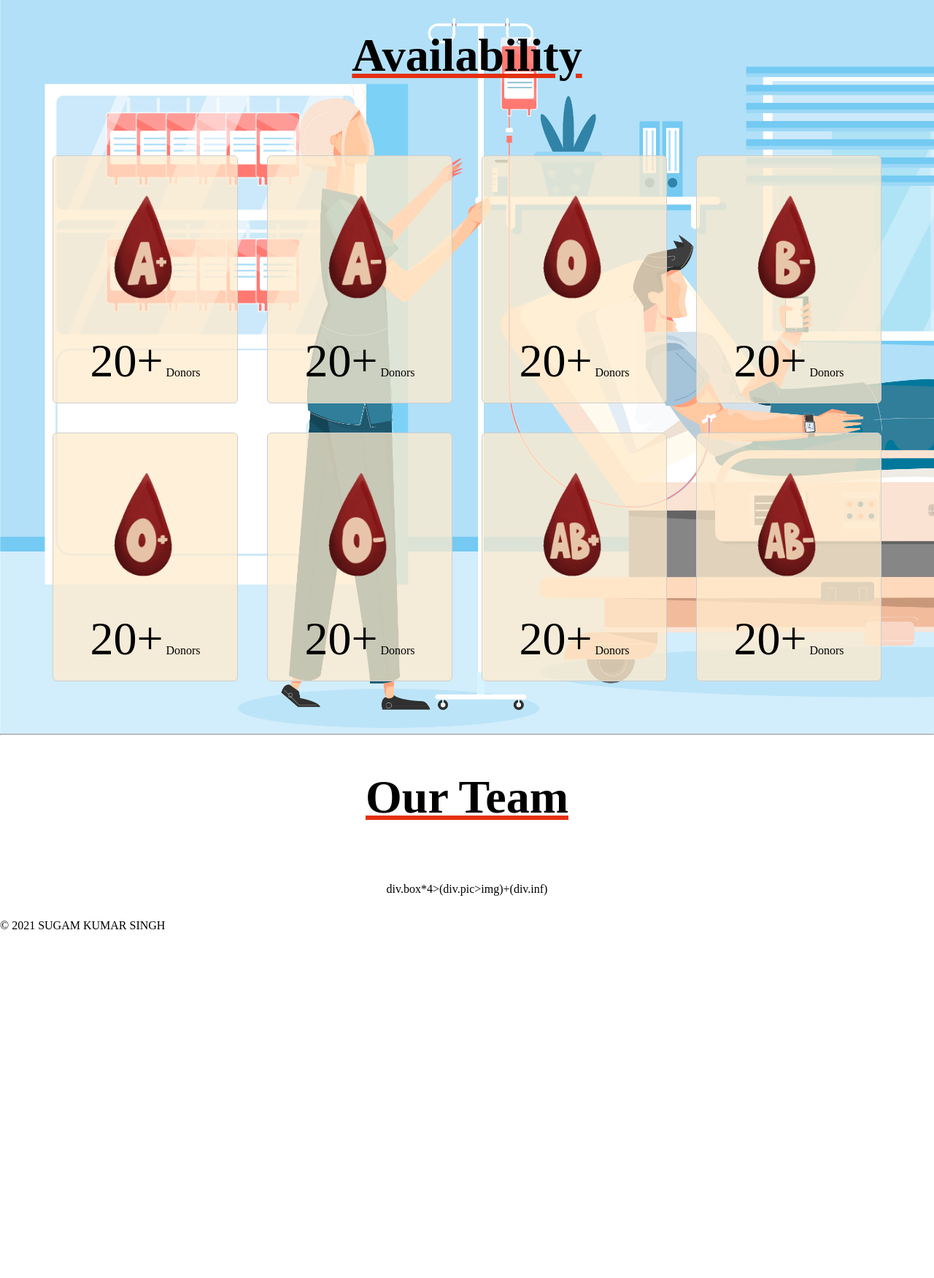
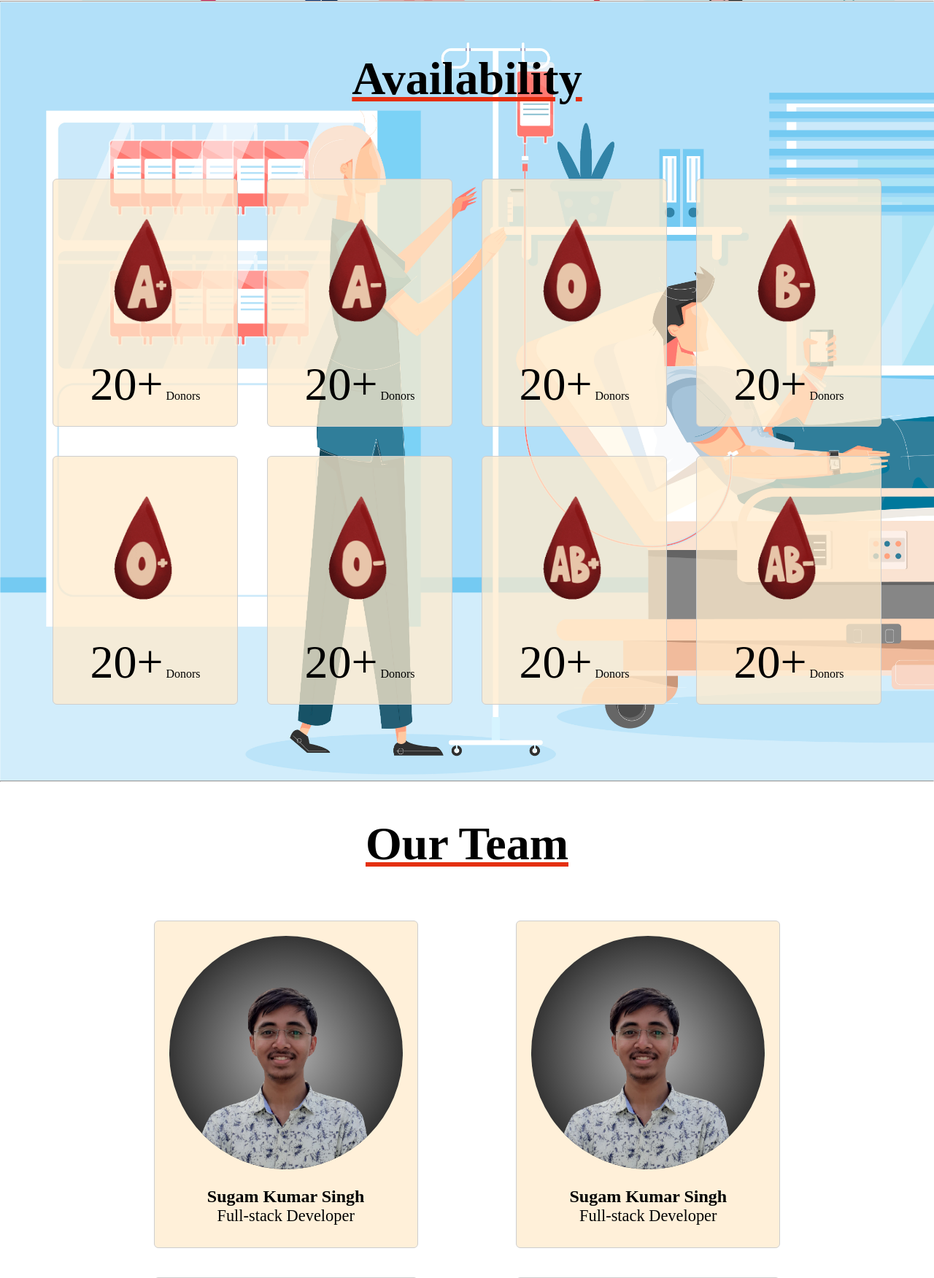
Before and after one commit to SugamKumarSingh/blood-bucket-responsive, a PHP site: page /src/index.html in a window 1280 px wide. Shown: the part 1347-3099 px from the top of the page at 73% size. Before the commit the page ends 2621 px from the top, so only its background shows below. Run offline with PHP 8.4, Linux system fonts and the light colour scheme.

Commit message:
index ready for pre-release

```diff
--- a/src/index.html
+++ b/src/index.html
@@ -20,8 +20,8 @@
                 <li><a href="#benefits">Benefits</a></li>
                 <li><a href="#availability">Availability</a></li>
                 <li><a href="#team">Our Team</a></li>
-                <a href="#"><button id="main-login-Btn">SIGN UP</button></a>
             </ul>
+            <a href="#"><button id="main-login-Btn">SIGN UP</button></a>
         </div>
     </header>
 
@@ -155,13 +155,42 @@
             </h2>
         </div>
         <div class="body-container">
-            div.box*4>(div.pic>img)+(div.inf)
+            <div class="box">
+                <div class="pic"><img src="../assets/pics/sks.png" alt=""></div>
+                <div class="info">
+                    <p class="tname">Sugam Kumar Singh</p>
+                    <p class="role">Full-stack Developer</p>
+                </div>
+            </div>
+            <div class="box">
+                <div class="pic"><img src="../assets/pics/sks.png" alt=""></div>
+                <div class="info">
+                    <p class="tname">Sugam Kumar Singh</p>
+                    <p class="role">Full-stack Developer</p>
+                </div>
+            </div>
+        </div>
+        <div class="body-container">
+            <div class="box">
+                <div class="pic"><img src="../assets/pics/sks.png" alt=""></div>
+                <div class="info">
+                    <p class="tname">Sugam Kumar Singh</p>
+                    <p class="role">Full-stack Developer</p>
+                </div>
+            </div>
+            <div class="box">
+                <div class="pic"><img src="../assets/pics/sks.png" alt=""></div>
+                <div class="info">
+                    <p class="tname">Sugam Kumar Singh</p>
+                    <p class="role">Full-stack Developer</p>
+                </div>
+            </div>
         </div>
     </section>
 
     <footer>
         <div class="foot">
-            <p>&copy; 2021 SUGAM KUMAR SINGH</p>
+            <p>All Rights Reserved. &copy; 2021 SUGAM KUMAR SINGH</p>
         </div>
     </footer>
 
--- a/style/style.css
+++ b/style/style.css
@@ -36,6 +36,7 @@ header ul {
   list-style-type: none;
   display: flex;
   float: right;
+  margin-right: 9rem;
 }
 li a {
   transition: all 0.5s ease;
@@ -60,6 +61,7 @@ ul li {
   font-weight: bold;
   background: linear-gradient(30deg, rgb(187, 22, 22), rgb(212, 119, 12));
   color: white;
+  float: right;
 }
 #main-login-Btn:hover {
   letter-spacing: 2px;
@@ -135,6 +137,7 @@ ul li {
   flex-wrap: wrap;
   justify-content: center;
   padding: 2rem;
+  padding-bottom: 4rem;
 }
 #benefits .body-container .box {
   background-color: rgba(255, 235, 205, 0.75);
@@ -189,6 +192,55 @@ ul li {
 }
 
 /* Team */
-
+#team .body-container {
+  padding: 0rem 6rem 0rem 6rem;
+  /* max-width: fit-content; */
+  justify-content: space-evenly;
+}
+#team .body-container .box {
+  padding: 20px 20px;
+  text-align: center;
+  border-radius: 6px;
+  transition: all 0.5s ease;
+  background-color: rgba(255, 235, 205, 0.75);
+  /* background-color: rgba(245, 222, 179, 0.5); */
+  border: 1px solid rgb(206, 206, 206);
+  flex: 1 1 150px;
+  margin: 20px;
+  max-width: fit-content;
+}
+@media only screen and (max-width: 780px) {
+  header ul li {
+    display: none;
+  }
+}
+#team .body-container .box .pic {
+  width: fit-content;
+}
+#team .body-container .box .pic img {
+  max-width: 20rem;
+  border-radius: 50%;
+  background: radial-gradient(rgb(180, 180, 180), black);
+}
+#team .body-container .box .info {
+  padding: 20px 10px 10px 10px;
+}
+#team .body-container .box .info .tname {
+  font-size: 1.5rem;
+  font-weight: bold;
+}
+#team .body-container .box .info .role {
+  font-size: 1.4rem;
+  font-weight: 300;
+}
 
 /* Footer */
+.foot {
+  margin-top: 3rem;
+  text-align: center;
+  width: 100%;
+  padding: 1rem 0rem 1rem 0rem;
+  font-size: 1rem;
+  color: white;
+  background-color: rgba(137, 43, 226, 0.5);
+}
```
